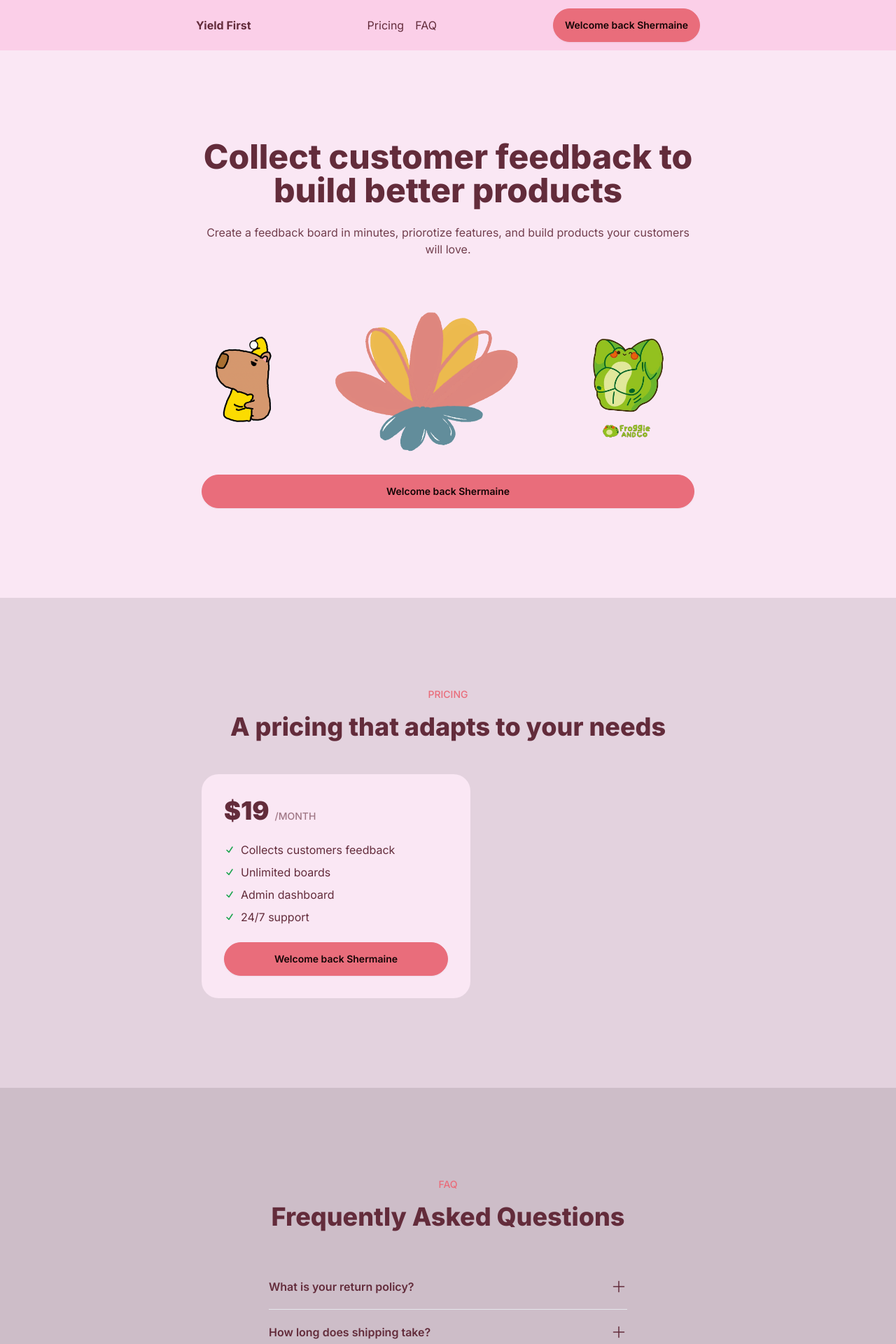
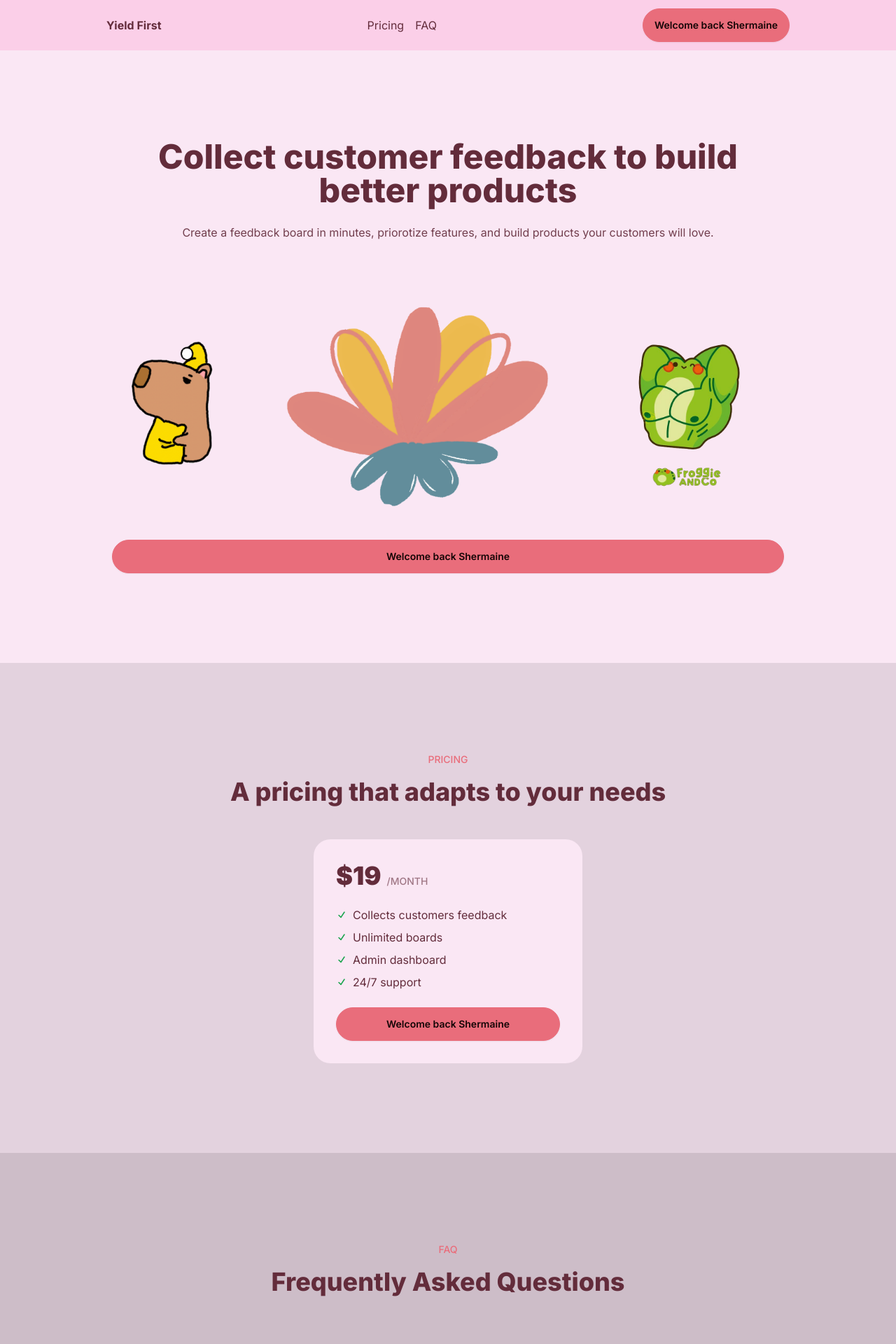
Before and after one commit to Mayst0731/yields, a Next.js app: page / in a window 1280 px wide. Shown: the top 1920 px of the page at 70% size. Built offline with nearby package versions, Linux system fonts and the light colour scheme.

Commit message:
Centering pricing elements with flexbox

```diff
--- a/app/page.js
+++ b/app/page.js
@@ -17,7 +17,7 @@ export default function Home() {
     <main>
       {/* Header */}
       <section className="bg-pink-200">
-        <div className="flex justify-between items-center px-6 py-3 max-w-3xl mx-auto">
+        <div className="flex justify-between items-center px-6 py-3 max-w-5xl mx-auto">
           <div className="font-bold">
             Yield First
           </div>
@@ -31,7 +31,7 @@ export default function Home() {
         </div>
       </section>
       {/* Hero */}
-      <section className="px-8 text-center py-32 max-w-3xl mx-auto flex flex-col">
+      <section className="px-8 text-center py-32 max-w-5xl mx-auto flex flex-col">
         <div>
           <h1 className="text-3xl lg:text-5xl font-extrabold mb-6">Collect customer feedback to build better products</h1>
           <div className="opacity-90 mb-10">
@@ -41,7 +41,7 @@ export default function Home() {
         </div>
 
         <div className="flex flew-row gap-14 justify-between place-items-center">
-          <div><Image src={capybara} alt="capybara is trying this product" className=""/></div>
+          <div><Image src={capybara} alt="capybara is trying this product"/></div>
           <div><Image src={mayflower} alt="mayflower loves it"/></div>
           <div><Image src={froggie} alt="froggie enjoys it"/></div>
         </div>
@@ -51,7 +51,7 @@ export default function Home() {
       </section>
       {/* Pricing */}
       <section className="bg-base-200" id="Pricing">
-        <div className="py-32 px-8 max-w-3xl mx-auto">
+        <div className="py-32 px-8 max-w-3xl mx-auto flex flex-col justify-center items-center">
           <p className="text-sm uppercase font-medium text-center text-primary mb-4">Pricing</p>
 
           <h2 className="text-3xl lg:text-4xl font-extrabold mb-12 text-center">
```
